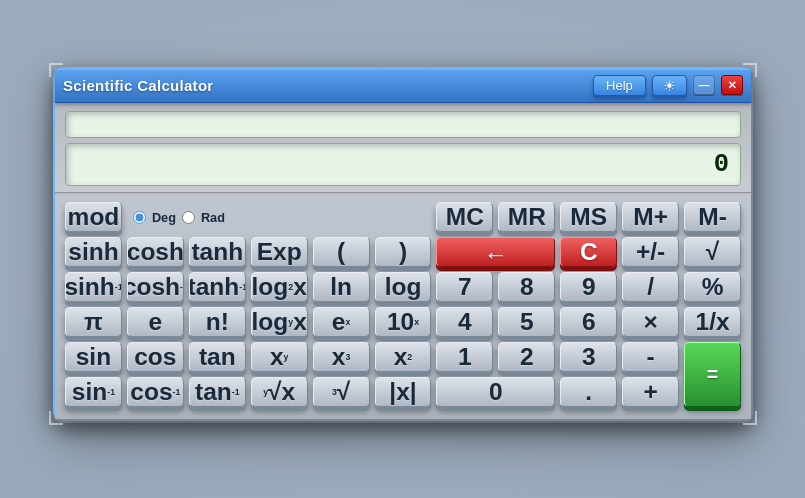
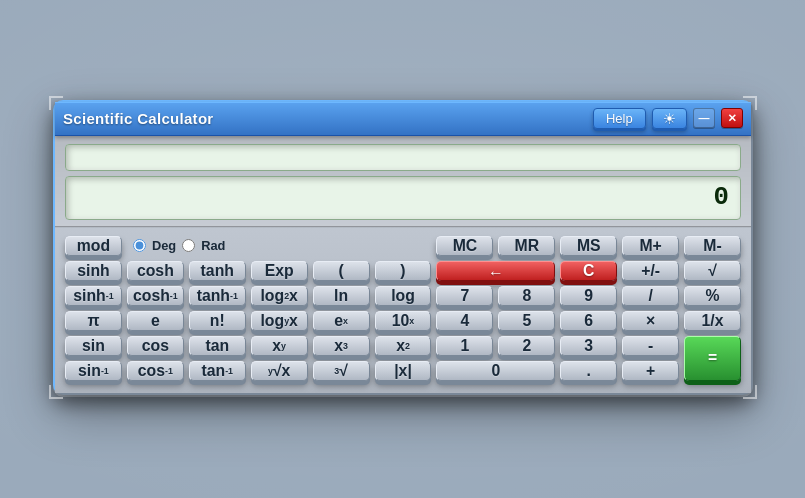
Before and after one commit to SKS-650/GATE-Virtual-Scientific-Calculator, a plain HTML site: page index.html in a window 1280 px wide. Shown: the part 152-650 px from the top of the page, without its empty margins (237-1042 px from the left). Drawn offline with Linux system fonts and the light colour scheme.

Commit message:
bug fixed

```diff
--- a/style.css
+++ b/style.css
@@ -440,7 +440,7 @@ body {
   color: var(--btn-color);
   font-family: Arial, Helvetica, sans-serif;
   /* font scales with the calculator size */
-  font-size: calc(25px * var(--scale));
+  font-size: calc(16px * var(--scale));
   font-weight: 600;
   cursor: pointer;
   white-space: nowrap;
@@ -499,7 +499,7 @@ body {
   border-bottom: 1px solid var(--btn-grn-border);
   box-shadow: var(--btn-grn-shadow);
   text-shadow: 0 1px 2px rgba(0,0,0,0.4);
-  font-size: calc(20px * var(--scale));
+  font-size: calc(16px * var(--scale));
 }
 .btn-green:hover {
   filter: brightness(1.1);
```
